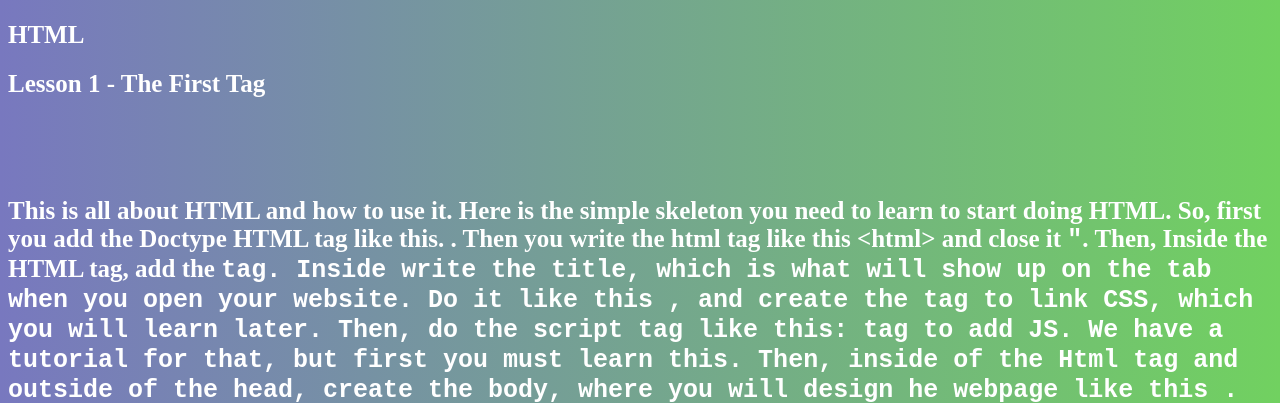
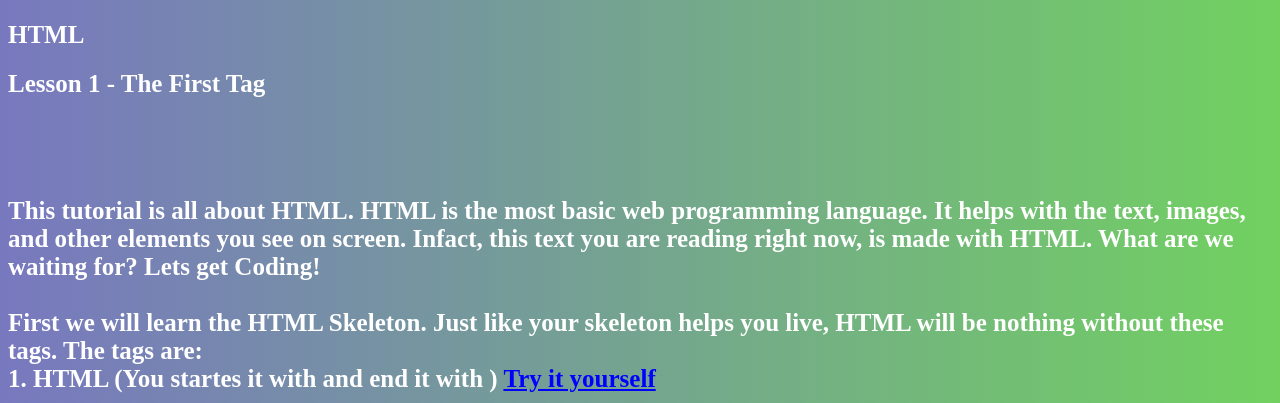
Before and after one commit to Genius398/HTML-tutorials, a plain HTML site: page index.html in a window 1280 px wide. Shown: the top 403 px of the page. Drawn offline with Linux system fonts and the light colour scheme.

Commit message:
Update index.html

```diff
--- a/index.html
+++ b/index.html
@@ -10,7 +10,12 @@
       <h1 id="intro">HTML</h1>
 
         <h2 id="lesson-text">Lesson 1 - The First Tag</h2><br><br><br>
-        <h3 id="lesson-text2">This is all about HTML and how to use it. Here is the simple skeleton you need to learn to start doing HTML. So, first you add the Doctype HTML tag like this. <code lang="html"><!DOCTYPE html></code>. Then you write the html tag like this &lt;html&gt; and close it <code lang="html"></html>"</code>. Then, Inside the HTML tag, add the <code lang="html"><head><code> tag. Inside write the title, which is what will show up on the tab when you open your website. Do it like this <code lang"html"><title>Example title</title></code>, and create the <code lang="html"><link rel="stylesheet" href="style.css"></code> tag to link CSS, which you will learn later. Then, do the script tag like this: <code lang="html"><script src="main.js"></script></code> tag to add JS. We have a tutorial for that, but first you must learn this. Then, inside of the Html tag and outside of the head, create the body, where you will design he webpage like this <code lang="html"><body></code>. That is it! You have successfully learned how to create an HTML skeleton. <a href="https://educational-websites.github.io/Live-Code-Editor/" target="_blank" id="try">Try it yourself</a>
+        <h3 id="lesson-text2">This tutorial is all about HTML. HTML is the most basic web programming language. It helps with the text, images, and other elements you see on screen. Infact, this text you are reading right now, is made with HTML. What are we waiting for? Lets get Coding!
+            <br>
+            <br>
+            First we will learn the HTML Skeleton. Just like your skeleton helps you live, HTML will be nothing without these tags. The tags are:
+            <br>1. HTML (You startes it with <code><HTML></code> and end it with <code></html></code>)
+            <a href="https://educational-websites.github.io/Live-Code-Editor/" target="_blank" id="try">Try it yourself</a>
             <br>
             <br>
             <br>
```
